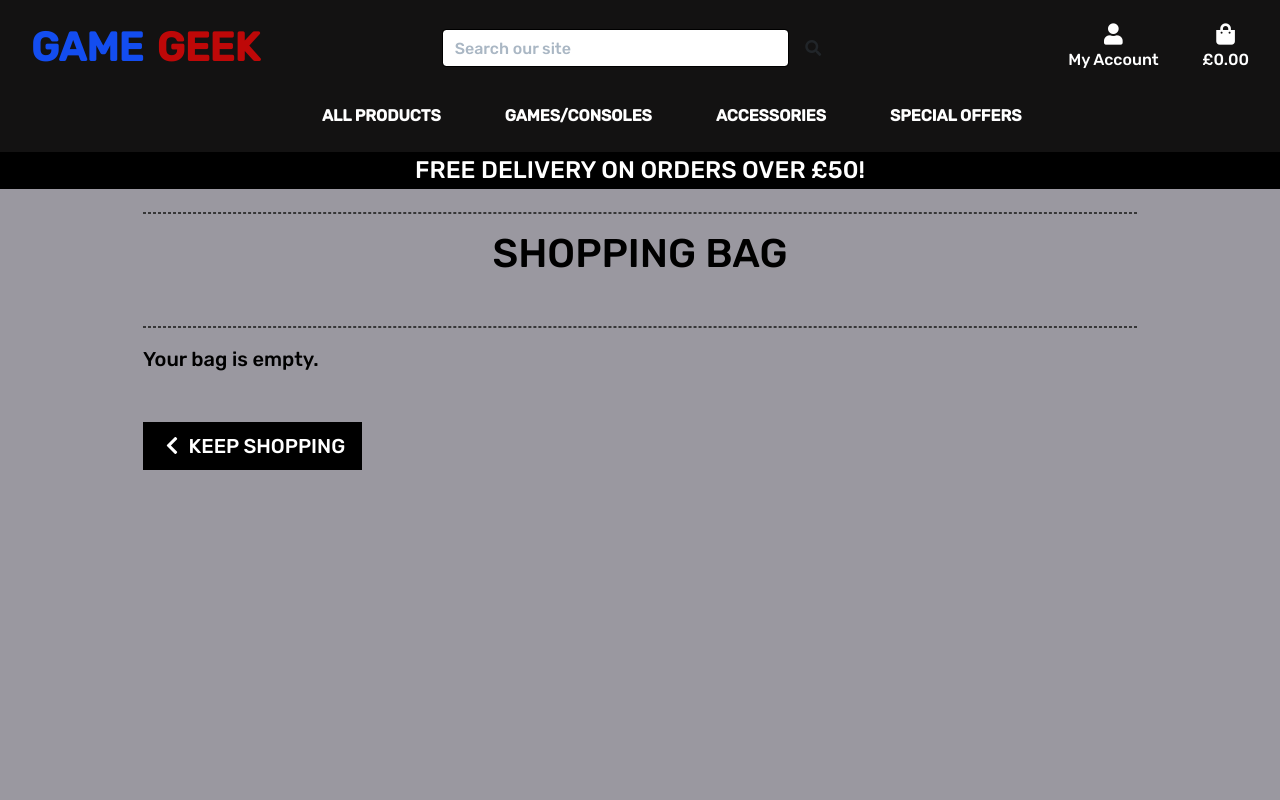
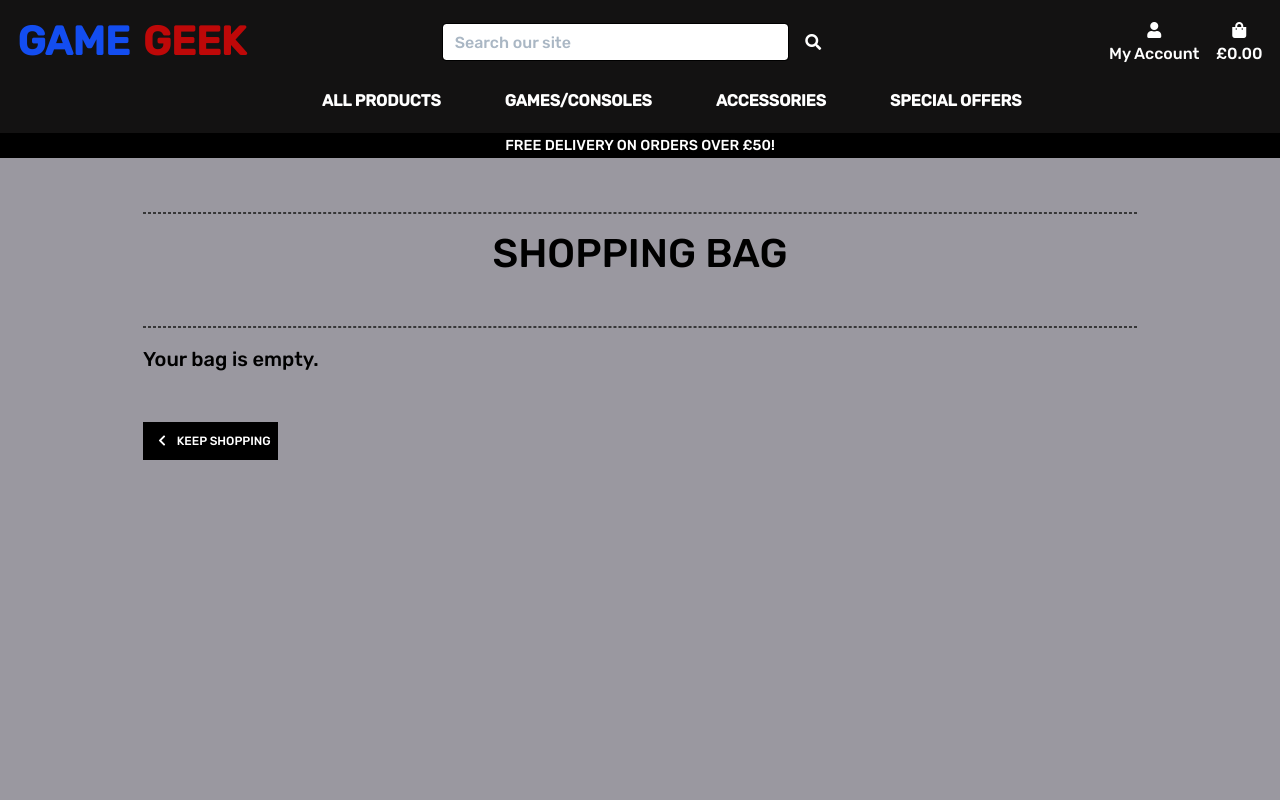
Before and after one commit to Harbs1999/game_geek, a Django app: page /bag/ in a window 1280 px wide. Run offline with Django 3.2, Linux system fonts and the light colour scheme; some libraries are stand-ins or nearby versions.

Commit message:
css changes

```diff
--- a/checkout/templates/checkout/checkout_success.html
+++ b/checkout/templates/checkout/checkout_success.html
@@ -26,7 +26,7 @@
         </div>
 
         <div class="row">
-            <div class="col-12 col-lg-7">
+            <div class="col-12 col-lg-7 d-flex justify-content-center">
                 <div class="order-confirmation-wrapper p-2 border">
                     <div class="row">
                         <div class="col">
--- a/static/css/base.css
+++ b/static/css/base.css
@@ -21,7 +21,7 @@ hr {
     top: 0;
     left: 0;
     position: fixed;
-    background: #9a98a0;
+    background: rgb(154,152,160);
     z-index: -1;
 }
 
@@ -36,6 +36,10 @@ hr {
 
 .text-blue {
     color: rgba(19, 79, 245, 0.979) !important;
+}
+
+#search {
+    color: white !important;
 }
 
 /* from Bulma */
@@ -111,7 +115,6 @@ a.category-badge > span.badge:hover {
     background-color: #555 !important;
     color: #000 !important;
 }
-
 
 
 .btt-button {
@@ -324,3 +327,40 @@ input[name='q']::placeholder {
         height: calc(100vh - 116px);
     }
 }
+
+.display-4.logo-font.text-black {
+        font-size: 2rem;
+    }
+
+    .nav-link {
+        padding: 0.15rem;
+    }
+
+    .nav-link i.fa-lg {
+        font-size: 1rem;
+    }
+
+    .navbar-toggler {
+        padding: .6rem .6rem;
+        font-size: 1rem;
+    }
+
+    #delivery-banner h4 {
+        font-size: .9rem;
+    }
+
+    .btn.btn-outline-black.rounded-0,
+    .btn.btn-black.rounded-0 {
+        padding: .375rem .375rem;
+    }
+
+    .btn.btn-outline-black.rounded-0.btn-lg,
+    .btn.btn-black.rounded-0.btn-lg {
+        padding: .375rem .375rem;
+        font-size: .75rem;
+    }
+
+    .increment-qty, .decrement-qty {
+        padding: .25rem .5rem !important;
+    }
+}
--- a/templates/allauth/account/login.html
+++ b/templates/allauth/account/login.html
@@ -31,7 +31,7 @@ for a {{ site_name }} account and sign in below:{% endblocktrans %}</p>
 {% include "socialaccount/snippets/login_extra.html" %}
 
 {% else %}
-<p>{% blocktrans %}If you have not created an account yet, then please
+<p class="text-black">{% blocktrans %}If you have not created an account yet, then please
 <a href="{{ signup_url }}">sign up</a> first.{% endblocktrans %}</p>
 {% endif %}
 
--- a/templates/base.html
+++ b/templates/base.html
@@ -52,7 +52,7 @@
                   <div class="input-group w-100">
                       <input class="form-control border border-black" type="text" name="q" placeholder="Search our site">
                       <div class="input-group-append">
-                          <button class="form-control btn" type="submit">
+                          <button id="search" class="form-control btn" type="submit">
                               <span class="icon">
                                   <i class="fas fa-search"></i>
                               </span>
--- a/templates/includes/main-nav.html
+++ b/templates/includes/main-nav.html
@@ -1,5 +1,10 @@
 <div class="collapse navbar-collapse mb-2" id="main-nav">
     <ul class="navbar-nav w-auto mx-auto">
+        <li class="nav-item d-block d-md-none">
+            <a class="logo-font font-weight-bold nav-link text-white mr-5" href="{% url 'home' %}" id="home-link">
+                Home
+            </a>
+        </li>
         <li class="nav-item dropdown">
             <a class="logo-font font-weight-bold nav-link text-white mr-5" href="#" id="all-products-link" data-toggle="dropdown" aria-haspopup="true" aria-expanded="false">
                 All Products
--- a/templates/includes/mobile-top-header.html
+++ b/templates/includes/mobile-top-header.html
@@ -33,7 +33,7 @@
               {% if request.user.is_superuser %}
                   <a href="{% url 'add_product' %}" class="dropdown-item">Product Management</a>
               {% endif %}
-              <a href="" class="dropdown-item">My Profile</a>
+              <a href="{% url 'profile' %}" class="dropdown-item">My Profile</a>
               <a href="{% url 'account_logout' %}" class="dropdown-item">Logout</a>
           {% else %}
               <a href="{% url 'account_signup' %}" class="dropdown-item">Register</a>
```
